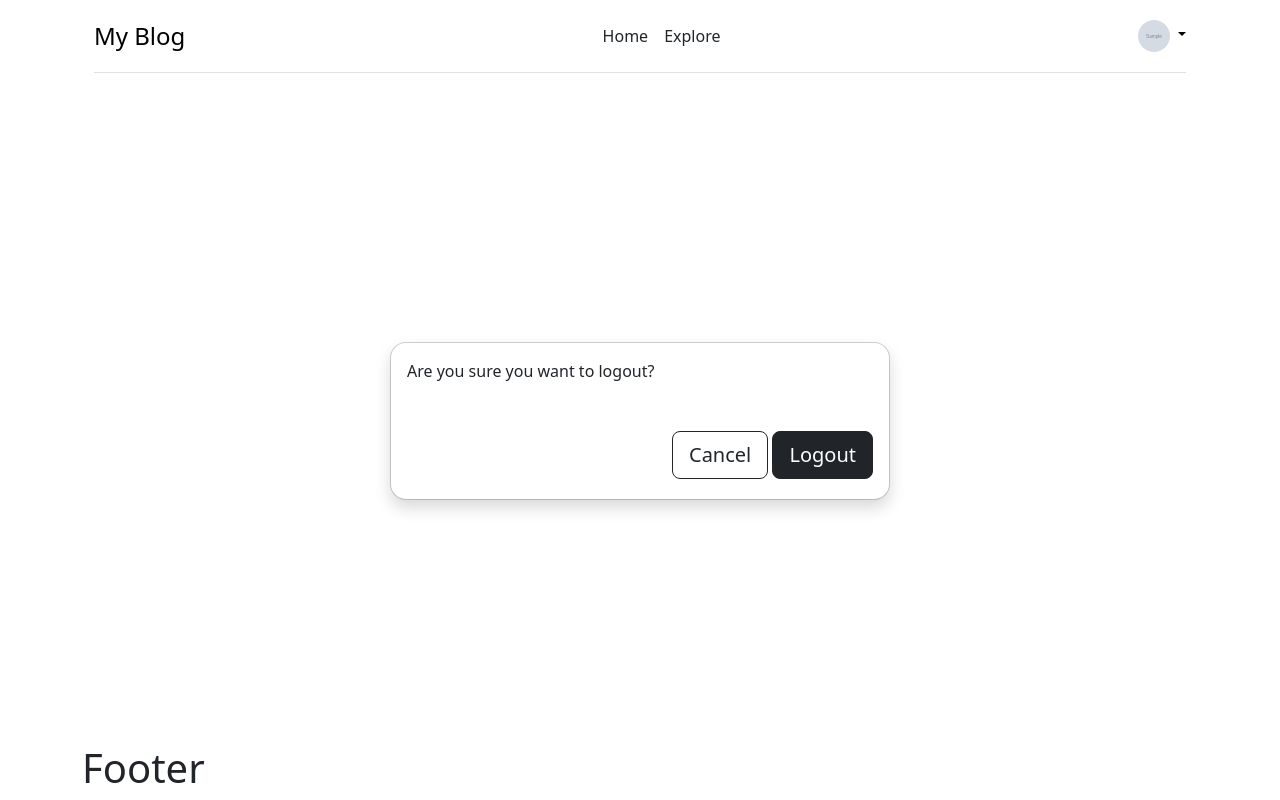
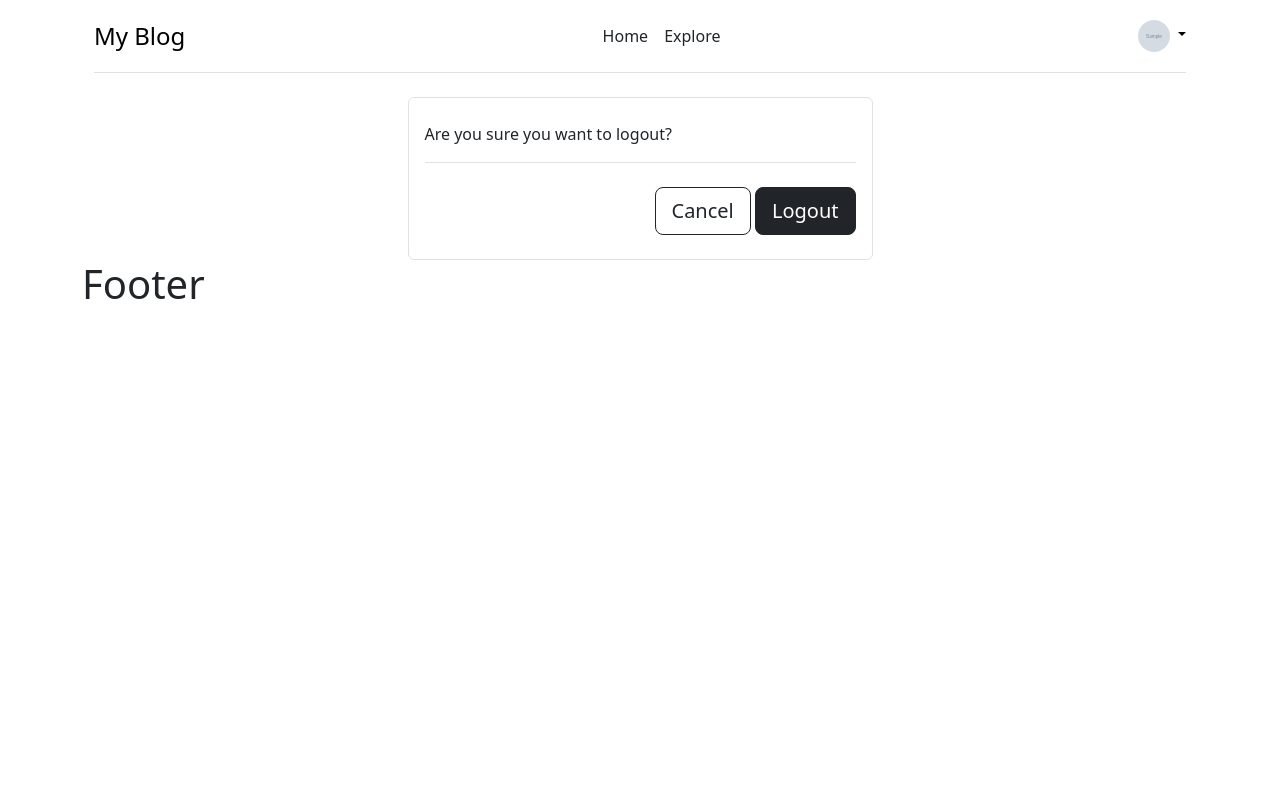
Before and after one commit to Bassel-A-Elazab/SimpleBlogUsingDjangoAndTemplate, a Django app: page /accounts/logout/ in a window 1280 px wide. Run offline with Django 4.2, Linux system fonts and the light colour scheme; a user stored in the database is signed in; tables that the repository leaves empty hold one stand-in row (values such as "Sample post"); grey boxes marked "Sample" are stand-in pictures.

Commit message:
Enhance the logout confirm modal's layout.

```diff
--- a/webblog/templates/account/logout.html
+++ b/webblog/templates/account/logout.html
@@ -4,14 +4,13 @@
 {% block head_title %}{% trans 'Logout' %}{% endblock %}
 {% block content %}
 
-<div class="d-flex flex-grow-1 justify-content-center align-items-center">
-    <div class="modal modal-sheet position-static d-block p-4 py-md-5" tabindex="-1" role="dialog" id="modalSheet">
-        <div class="modal-dialog" role="document">
-            <div class="modal-content rounded-4 shadow">
-                <div class="modal-header border-bottom-0">
+<div class="container-fluid">
+    <div class="row justify-content-center">
+        <div class="col-lg-5 py-4 px-3 rounded border">
+            <div class="border-bottom">
                 <p>Are you sure you want to logout?</p>
             </div>
-                <div class="modal-footer flex-row align-items-stretch w-100 gap-2 pb-3 border-top-0">
+            <div class="text-end pt-4">
                 <form method="post" action="{% url 'account_logout' %}">
                     {% csrf_token %}
                     {% if redirect_field_value %}
@@ -25,6 +24,5 @@
         </div>
     </div>
 </div>
-</div>
 
 {% endblock %}
```
Lines whose indentation alone changed are shown as unchanged.
